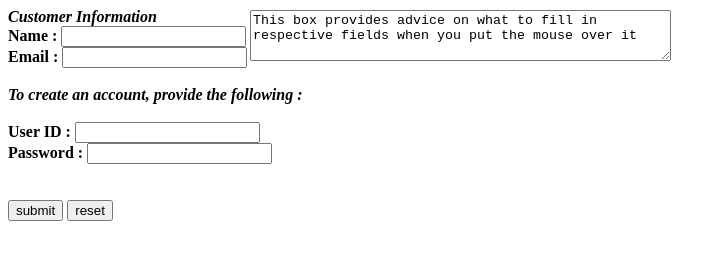
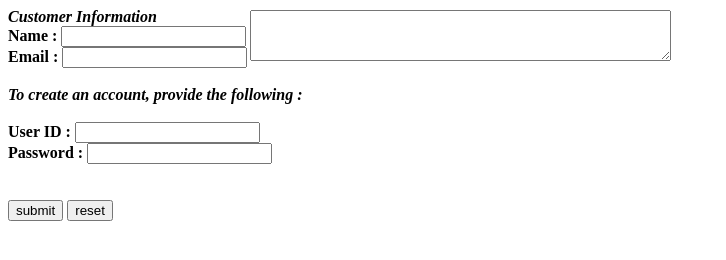
Before and after one commit to gomuningen2004/WAD-Files, a plain HTML site: page week 6/Dynamic values.html in a window 1280 px wide. Shown: the whole page, without its empty margins (0-726 px from the left). Drawn offline with Linux system fonts and the light colour scheme.

Commit message:
minor changes

```diff
--- a/week 6/Dynamic values.html
+++ b/week 6/Dynamic values.html
@@ -29,7 +29,7 @@
                     Password : <input type="password" onmouseover="messages(3)" onmouseout="messages(4)">
                 </label>
                 <br>
-                <textarea id="advicebox" cols="50" rows="3" style="position: absolute; left: 250px; top: 10px;">This box provides advice on what to fill in respective fields when you put the mouse over it</textarea>
+                <textarea id="advicebox" cols="50" rows="3" style="position: absolute; left: 250px; top: 10px;" onmouseout="messages(4)"></textarea>
                 <br><br>
                 <input type="submit" value="submit">
                 <input type="reset" value="reset">
```
Also changed, not shown: week 6/Show or hide.html (+0 -1 lines).
